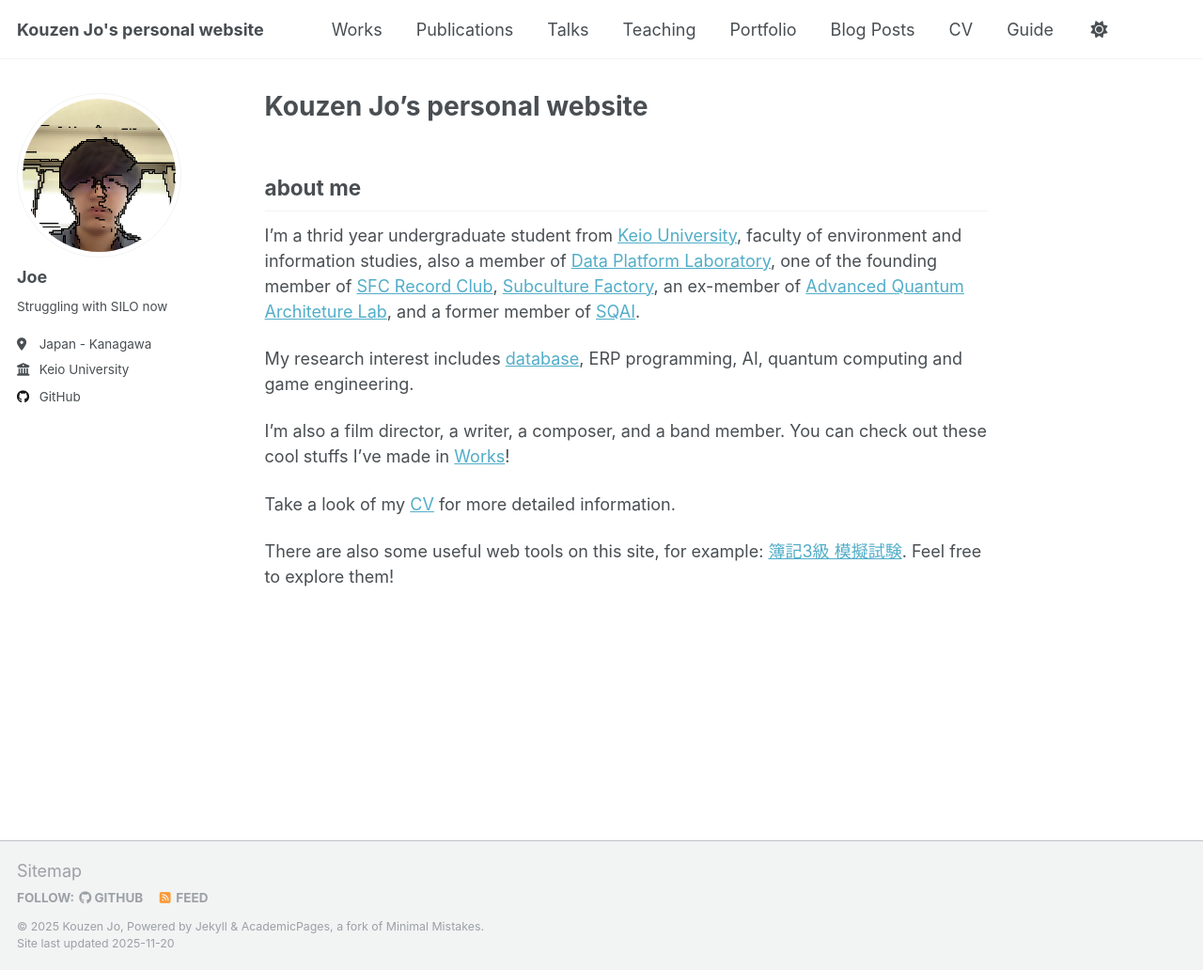
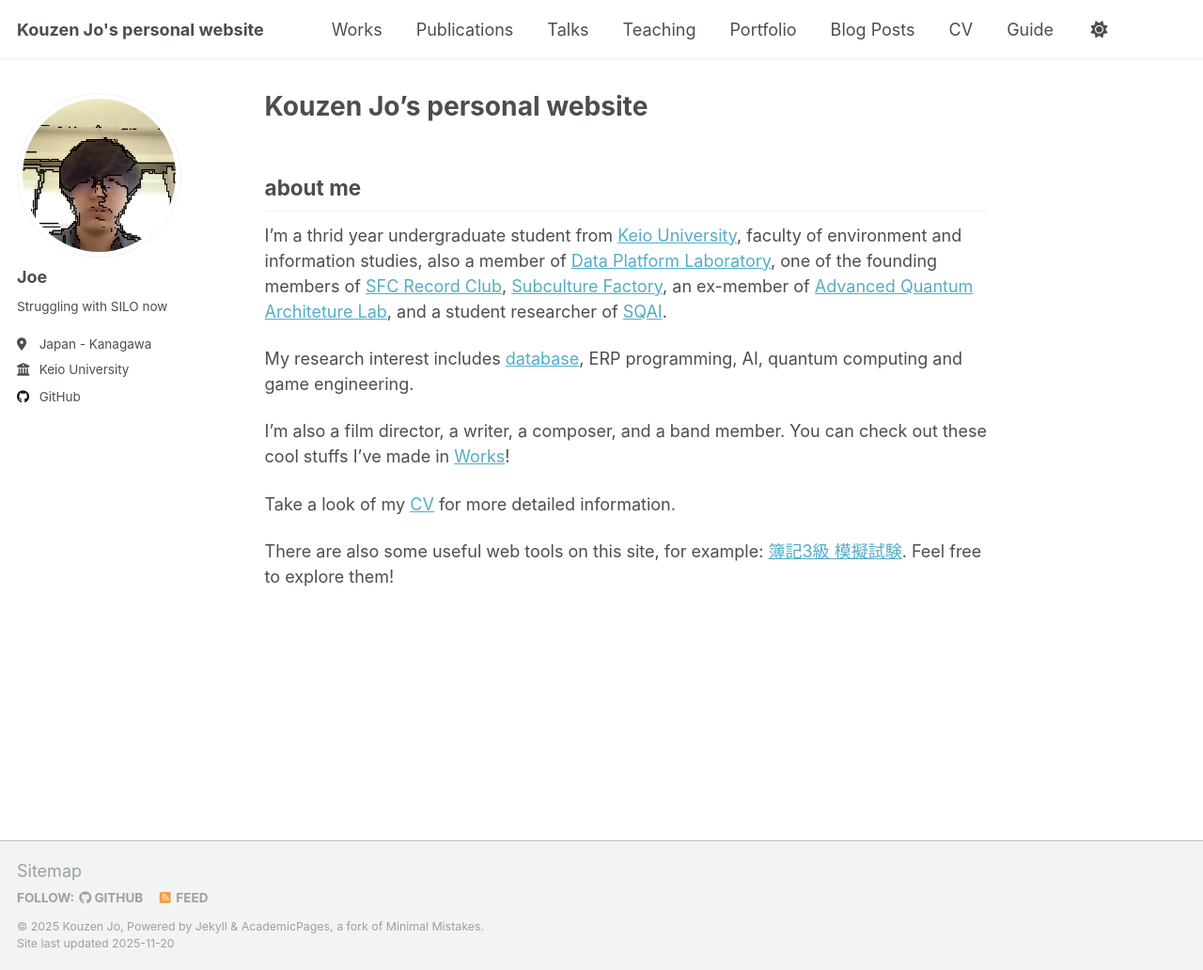
Before and after one commit to Joe-Xuu/joe-xuu.github.io, a Jekyll site: the page built from _pages/about.md, in a window 1280 px wide and 1032 px high. Shown: the whole window at 94% size. Built offline with Jekyll 4.4.1, drawn with Linux system fonts in a browser that asks for light colours.

Commit message:
Update about me section for clarity and accuracy
Corrected 'founding member' to 'founding members' and changed 'former member' to 'student researcher' in the about section.

```diff
--- a/_pages/about.md
+++ b/_pages/about.md
@@ -9,7 +9,7 @@
 
 about me
 ------
-I'm a thrid year undergraduate student from [Keio University](https://www.keio.ac.jp/ja), faculty of environment and information studies, also a member of [Data Platform Laboratory](https://sites.google.com/view/dpl-sfc), one of the founding member of [SFC Record Club](https://sfcindiepress.com/sfc-record-club), [Subculture Factory](https://syllabus.sfc.keio.ac.jp/courses/2024_48242?locale=en), an ex-member of [Advanced Quantum Architeture Lab](https://aqua.sfc.wide.ad.jp/), and a former member of [SQAI](https://sqai.jp/).
+I'm a thrid year undergraduate student from [Keio University](https://www.keio.ac.jp/ja), faculty of environment and information studies, also a member of [Data Platform Laboratory](https://sites.google.com/view/dpl-sfc), one of the founding members of [SFC Record Club](https://sfcindiepress.com/sfc-record-club), [Subculture Factory](https://syllabus.sfc.keio.ac.jp/courses/2024_48242?locale=en), an ex-member of [Advanced Quantum Architeture Lab](https://aqua.sfc.wide.ad.jp/), and a student researcher of [SQAI](https://sqai.jp/).
 
 My research interest includes [database](https://sites.google.com/view/dpl-sfc), ERP programming, AI, quantum computing and game engineering.
 
```
